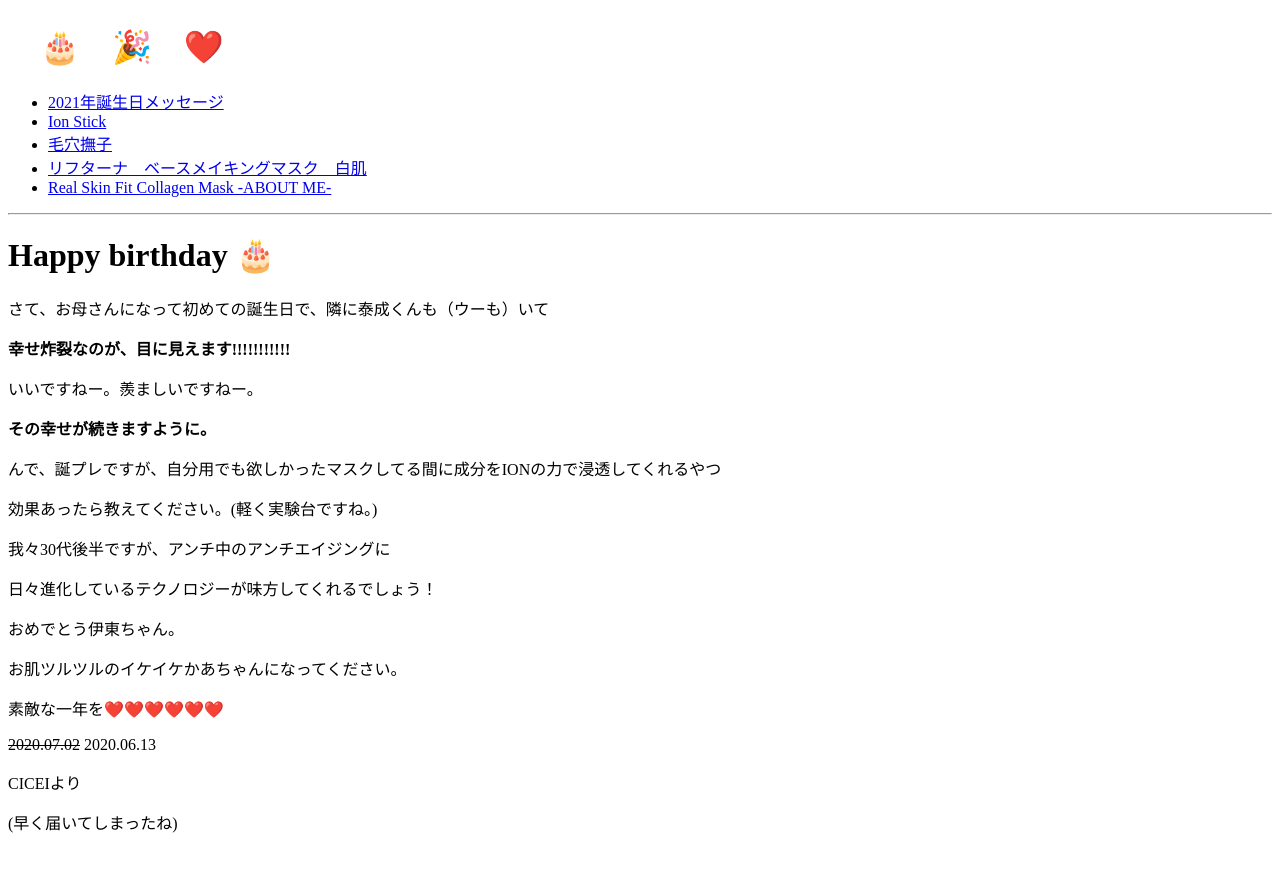
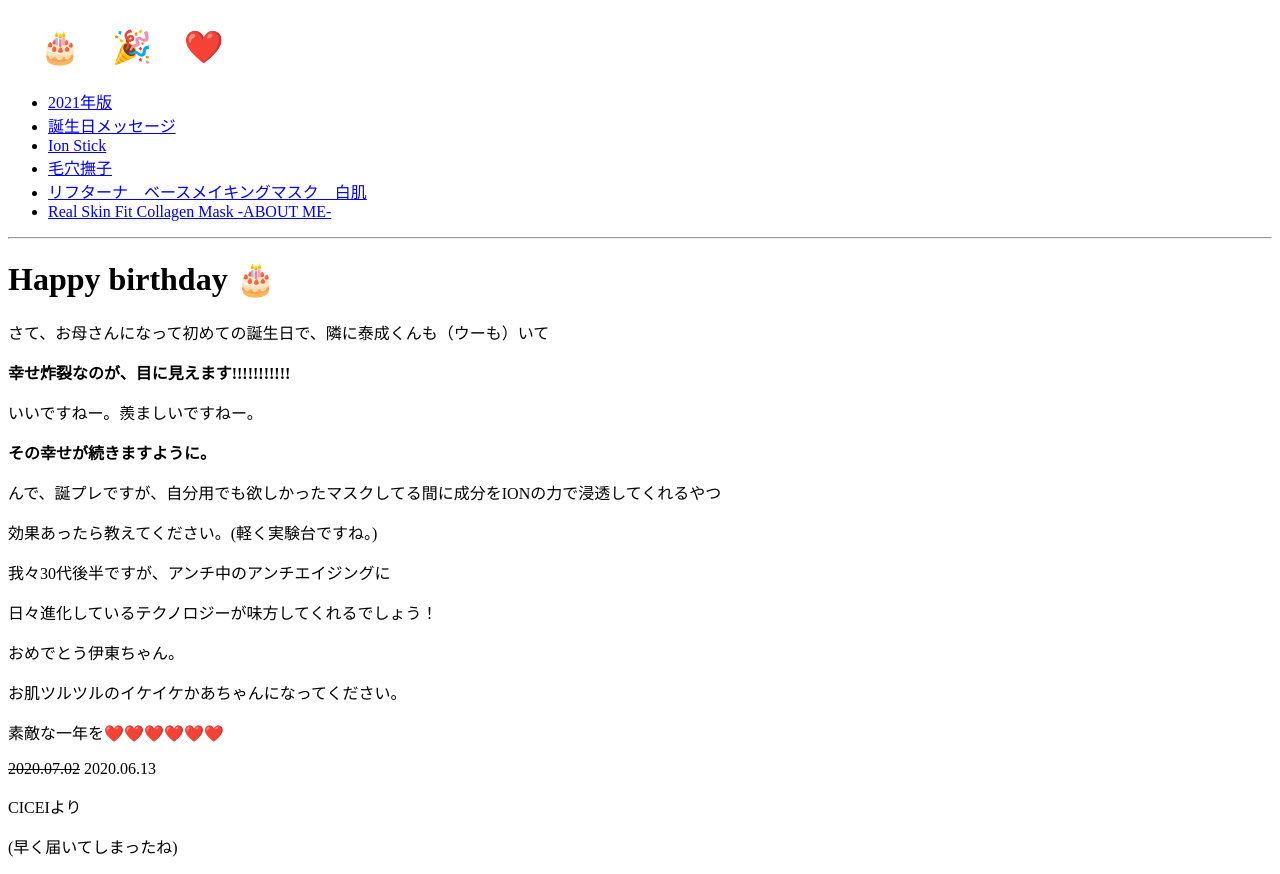
Before and after one commit to iketerupanpani/itochika_38_BD, a React (Create React App) app: page / in a window 1280 px wide. Before the commit the page ends 850 px from the top, so only its background shows below. Built offline with nearby package versions, Linux system fonts and the light colour scheme.

Commit message:
add link2021

```diff
--- a/src/App.jsx
+++ b/src/App.jsx
@@ -14,7 +14,10 @@ const App = () => {
         <h1>　🎂　🎉　❤️</h1>
         <ul>
           <li>
-            <Link to="/">2021年誕生日メッセージ</Link>
+            <Link to="/2021">2021年版</Link>
+          </li>
+          <li>
+            <Link to="/">誕生日メッセージ</Link>
           </li>
           <li>
             <Link to="/ionstick">Ion Stick</Link>
```
